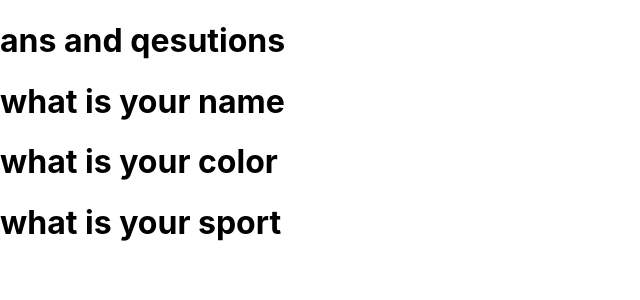
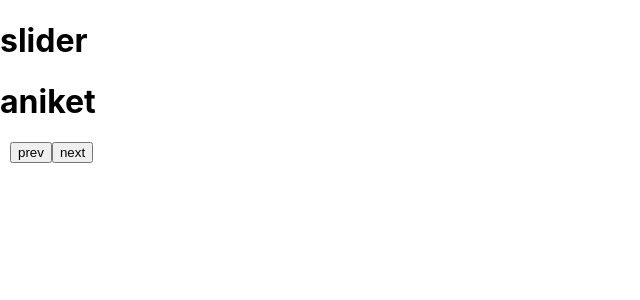
Before and after one commit to aniket2727/typescriptreact, a React (Create React App) app in the folder my-app/: page / in a window 1280 px wide. Shown: the top 300 px of the page, without its empty margins (0-640 px from the left). Built offline with nearby package versions, Linux system fonts and the light colour scheme.

Commit message:
add code

```diff
--- a/my-app/src/App.tsx
+++ b/my-app/src/App.tsx
@@ -6,10 +6,11 @@ import Code3 from './compoent/Code3';
 import Code4 from './compoent/Code4';
 import Code6 from './compoent/Code6';
 import Code7 from './compoent/Code7';
+import Code8 from './compoent/Code8';
 function App() {
   return (
     <div className="App">
-      <Code7/>
+      <Code8/>
     </div>
   );
 }
--- /dev/null
+++ b/my-app/src/compoent/Code8.tsx
@@ -0,0 +1,52 @@
+
+
+
+// code is written by aniket kadam
+
+import { count } from "console";
+import { useState } from "react";
+
+
+
+const Code8=()=>{
+    const[data,setdata]=useState<string[]>(["aniket","vijay","kadam"]);
+    const[counter,setcounter]=useState<number>(0);
+
+    const handlePrev=()=>{
+        console.log("counter in prev",counter);
+        if(counter!==0){
+            //  setcounter(prev=>prev-1);
+            setcounter(counter-1);
+        }
+    };
+
+    const handleNext=()=>{
+        console.log("counter in next",counter);
+         if(counter<=data.length-1){
+            //setcounter(prev=>prev+1)
+            setcounter(counter+1);
+         }
+    }
+
+    return(
+        <div>
+            <h1>slider</h1>
+            {
+                data && data.map((item,index)=>(
+                    <div key={index}>
+                       { counter===index?<h1>{item}</h1>:null}
+                    </div>
+                ))
+            }
+
+            <div style={{display:'flex', alignItems:'center',margin:'10px'}}>
+                  <button onClick={()=>handlePrev()}>prev</button>
+                  <button  onClick={()=>handleNext()}>next</button>
+            </div>
+        </div>
+    )
+};
+
+
+
+export default Code8;
```
